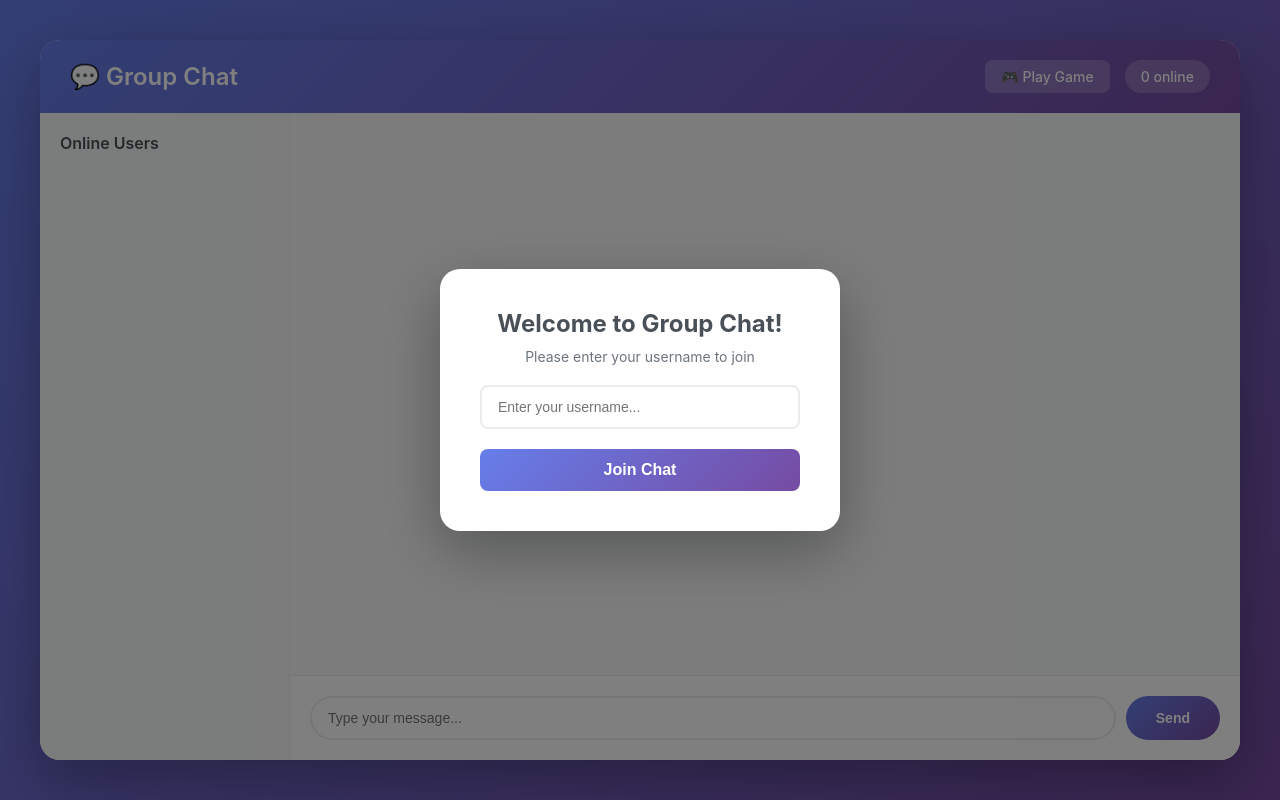
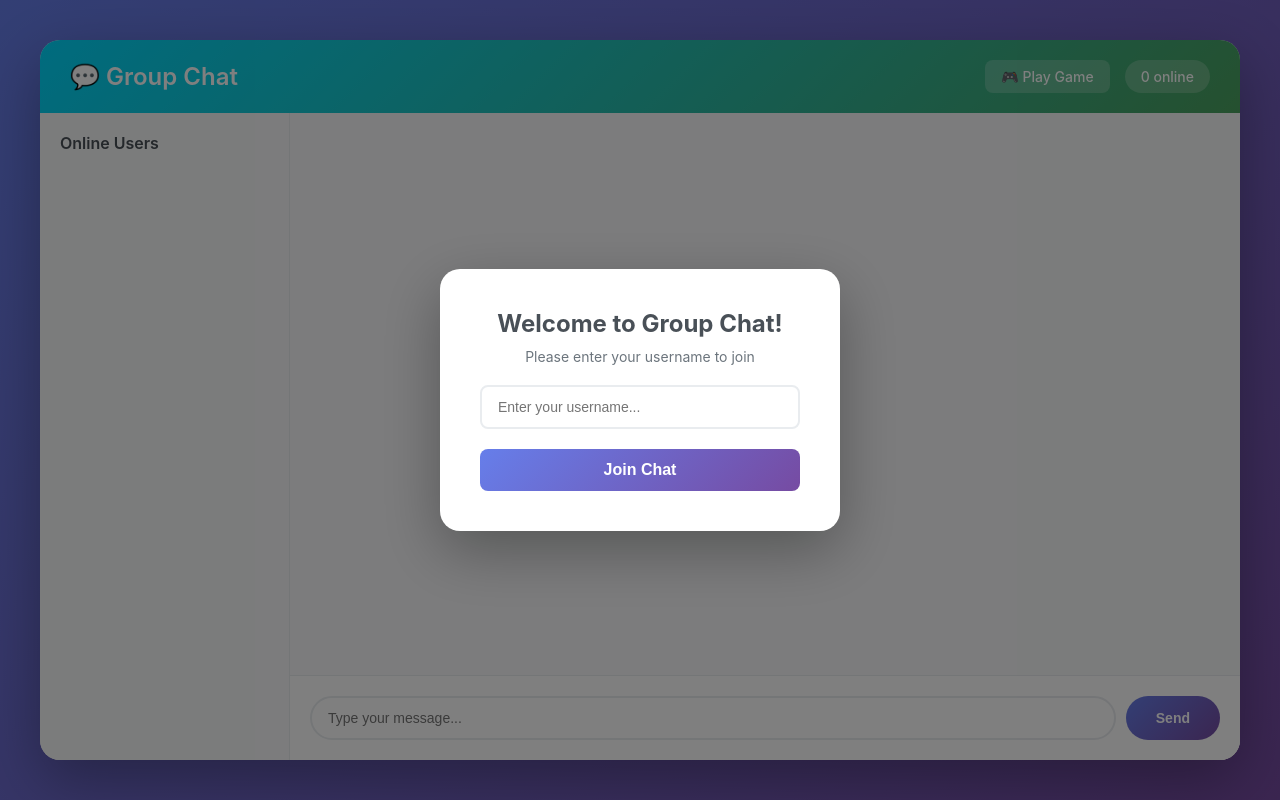
Before and after one commit to emischen02/Nov, a website: page public/index.html in a window 1280 px wide. Drawn offline with nearby package versions, Linux system fonts and the light colour scheme; no server answers.

Commit message:
Update style.css

```diff
--- a/public/style.css
+++ b/public/style.css
@@ -27,7 +27,7 @@ body {
 }
 
 .chat-header {
-    background: linear-gradient(135deg, #667eea 0%, #764ba2 100%);
+    background: linear-gradient(135deg, rgb(0, 217, 255) 0%, #4ba25f 100%);
     color: white;
     padding: 20px 30px;
     display: flex;
```
